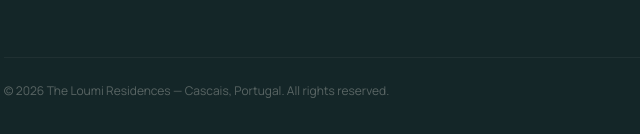
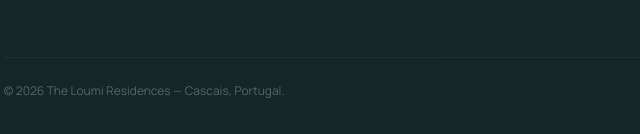
Before and after one commit to vascocp/loumi-residences, a plain HTML site: page index.html in a window 1280 px wide. Shown: the part 5621-5755 px from the top of the page, 73-713 px from the left. Drawn offline with Linux system fonts and the light colour scheme.

Commit message:
remove 'all rights reserved' from footer

```diff
--- a/index.html
+++ b/index.html
@@ -465,7 +465,7 @@
     <a href="#overview">About</a>
     <a href="#propriedades">Residences</a>
   </div>
-  <div class="f-bottom">© 2026 The Loumi Residences — Cascais, Portugal. All rights reserved.</div>
+  <div class="f-bottom">© 2026 The Loumi Residences — Cascais, Portugal.</div>
 </footer>
 
 <script>
```
